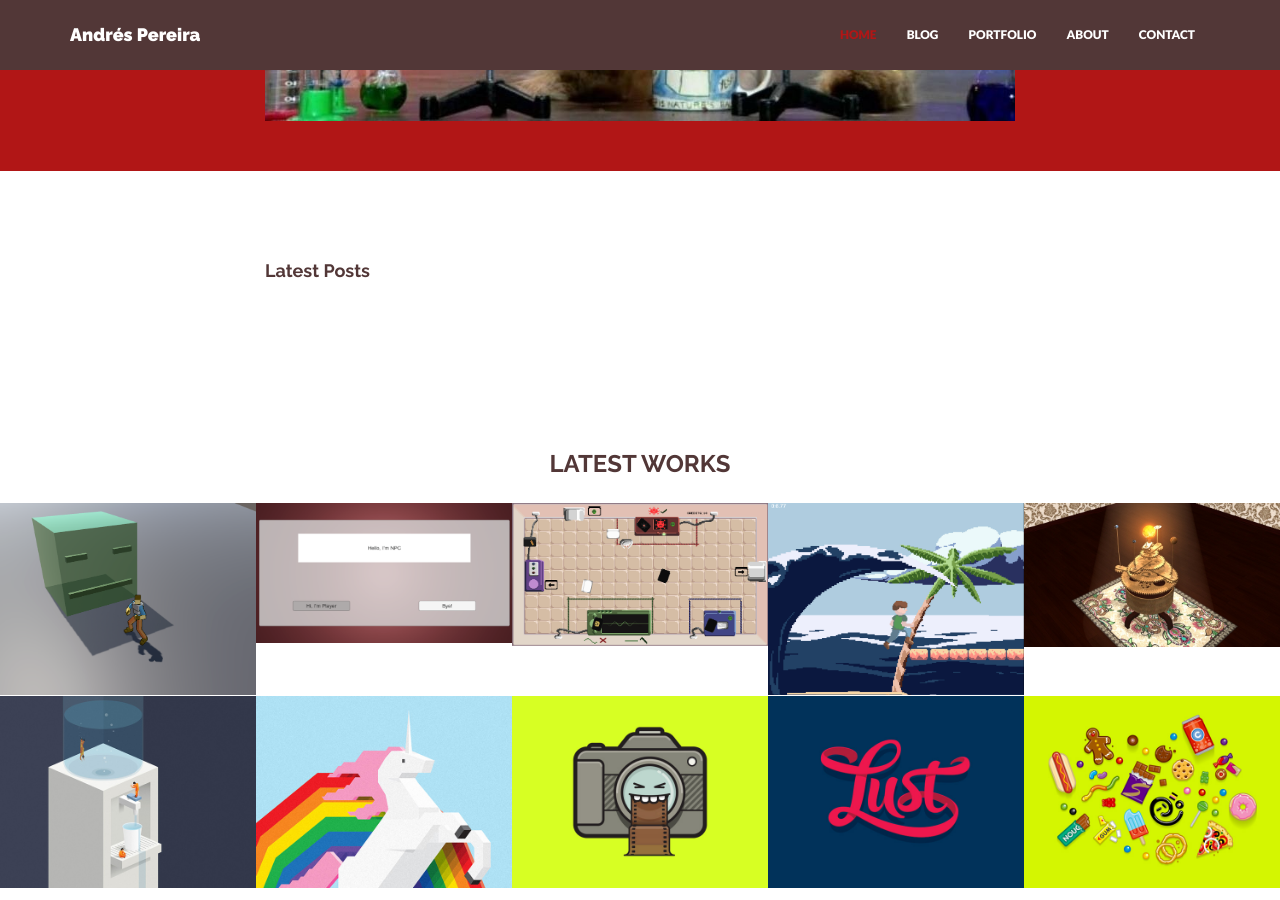
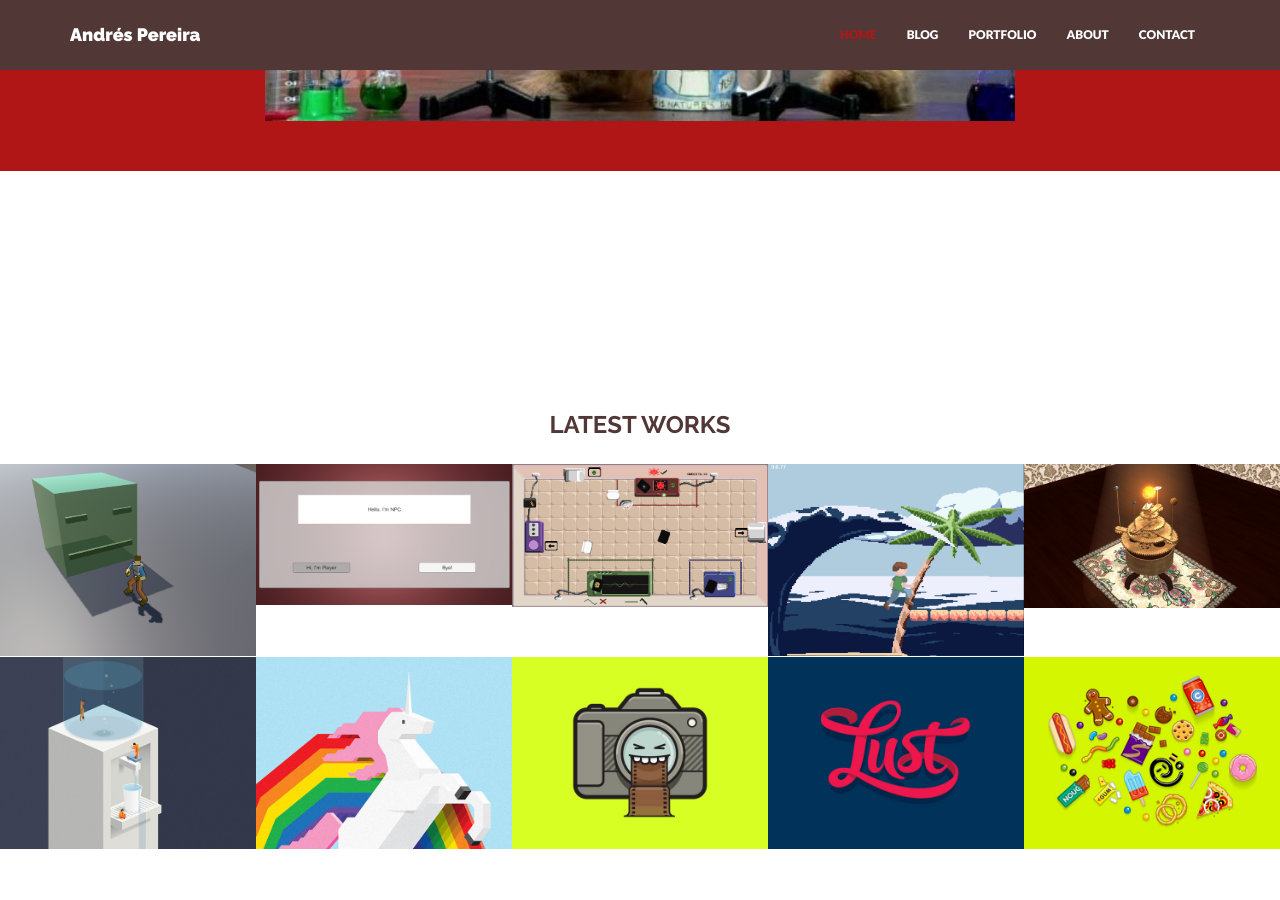
Before and after one commit to AGPO93/AGPO93.github.io, a Jekyll site: the page built from index.html, in a window 1280 px wide and 900 px high, scrolled down 573 px. Built offline with Jekyll 4.4.1, drawn with Linux system fonts in a browser that asks for light colours; nearby versions of some CDN libraries.

Commit message:
Update index.html

```diff
--- a/index.html
+++ b/index.html
@@ -7,7 +7,6 @@ permalink: /
 <div class="container mtb">
     <div class="row">
          <div class="col-lg-8 col-lg-offset-2">
-            <h4>Latest Posts</h4>
         </div>
     </div><! --/row -->
 </div><! --/container -->
```
